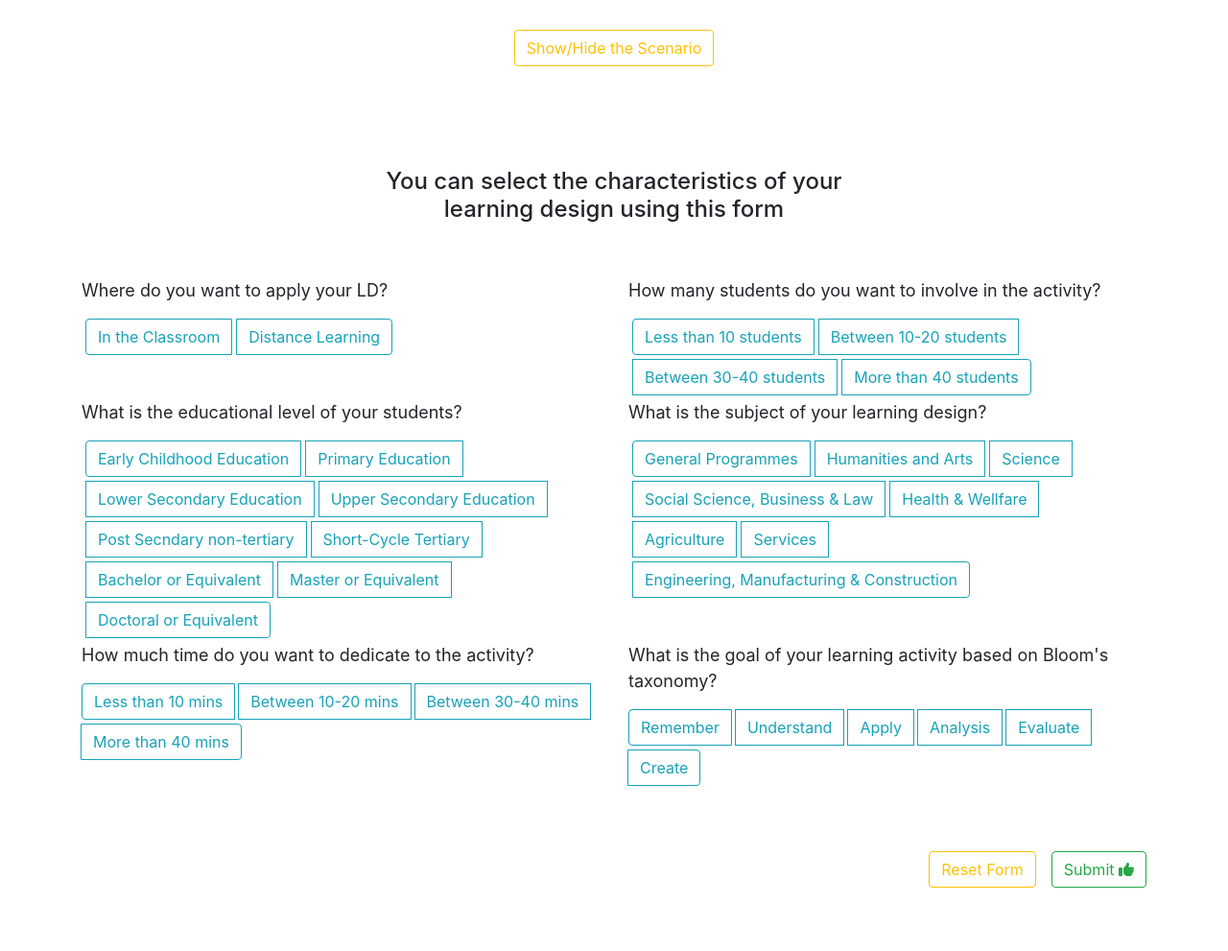
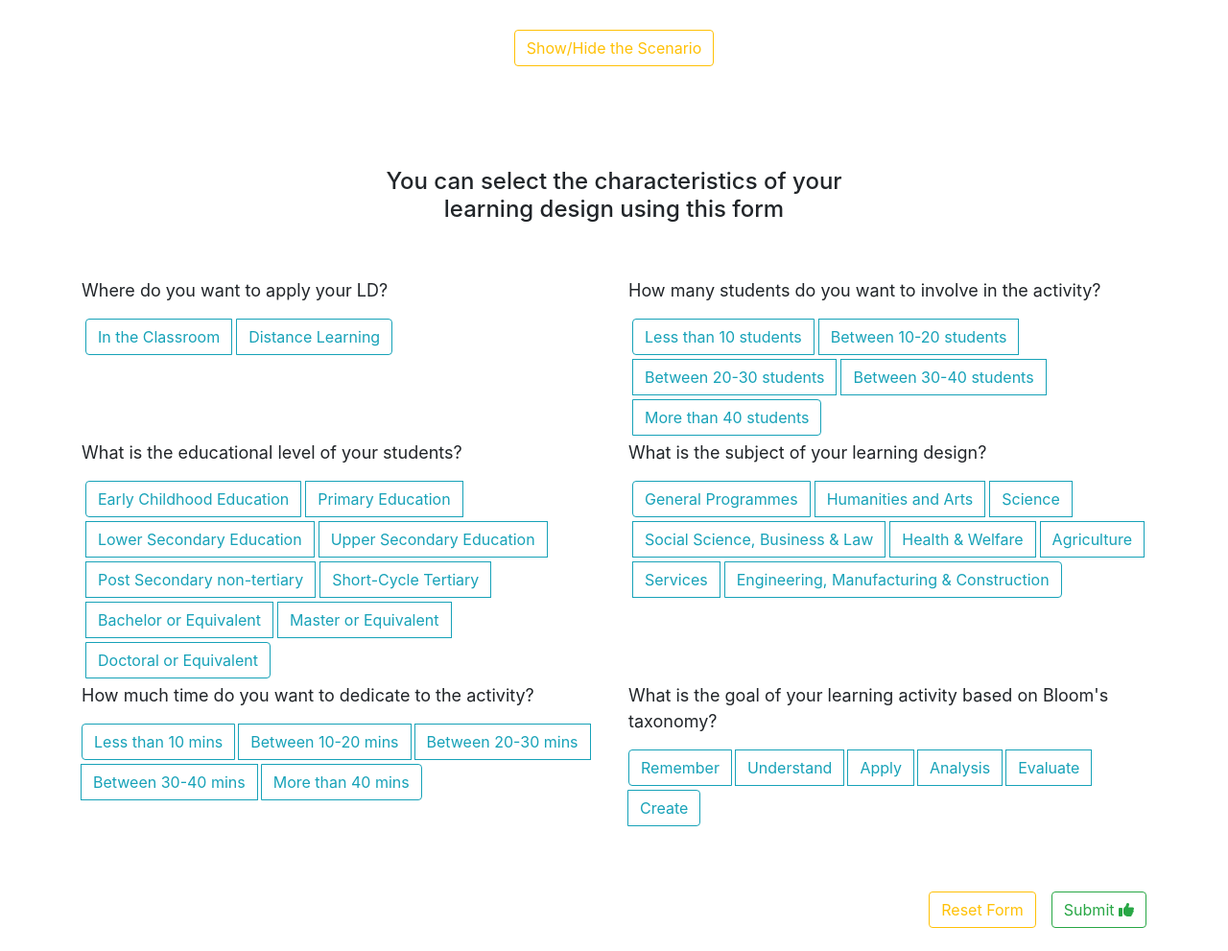
Before and after one commit to Manimit10/experiment-B2-explanation, a plain HTML site: page index.html in a window 1280 px wide. Shown: the part 65-1056 px from the top of the page at 96% size. Before the commit the page ends 1014 px from the top, so only its background shows below. Drawn offline with nearby package versions, Linux system fonts and the light colour scheme.

Commit message:
back button removed from preview pages, 20-30 added

```diff
--- a/index.html
+++ b/index.html
@@ -11,13 +11,13 @@
       integrity="sha384-Gn5384xqQ1aoWXA+058RXPxPg6fy4IWvTNh0E263XmFcJlSAwiGgFAW/dAiS6JXm"
       crossorigin="anonymous"
     />
-    <!-- fontawesome cdn -->
+    <!-- font awesome cdn -->
     <link rel="stylesheet" href="https://cdnjs.cloudflare.com/ajax/libs/font-awesome/4.7.0/css/font-awesome.min.css" />
     <script src="https://kit.fontawesome.com/df1dfdeddd.js" crossorigin="anonymous"></script>
-    <!-- custome css -->
+    <!-- custom css -->
     <link rel="stylesheet" href="styles/styles.css" />
     <link rel="stylesheet" href="tagsInput/tagsinput.css" />
-    <!-- custome javascript -->
+    <!-- custom javascript -->
     <script src="scripts/app.js" defer></script>
     <script src="scripts/formControl.js" defer></script>
     <script src="scripts/resultcontrol.js" defer></script>
@@ -153,6 +153,18 @@
                 />
                 Between 10-20 students
               </label>
+              <!-- added on march 25 -->
+              <label for="student amount" class="btn btn-outline-info ml-1 mb-1">
+                <input
+                  type="radio"
+                  name="student amount"
+                  id="twenty"
+                  autocomplete="off"
+                  value="Between 20-30 students"
+                />
+                Between 20-30 students
+              </label>
+              <!-- end of 25 march -->
               <label for="student amount" class="btn btn-outline-info ml-1 mb-1">
                 <input
                   type="radio"
@@ -228,9 +240,9 @@
                   name="educational level"
                   id="p-sec"
                   autocomplete="off"
-                  value="Post Secndary non-tertiary"
+                  value="Post Secondary non-tertiary"
                 />
-                Post Secndary non-tertiary
+                Post Secondary non-tertiary
               </label>
               <label for="educational level" class="btn btn-outline-info ml-1 mb-1">
                 <input
@@ -295,8 +307,8 @@
                 Social Science, Business & Law
               </label>
               <label for="subject" class="btn btn-outline-info ml-1 mb-1">
-                <input type="radio" name="subject" id="health" autocomplete="off" value="Health & Wellfare" /> Health &
-                Wellfare
+                <input type="radio" name="subject" id="health" autocomplete="off" value="Health & Welfare" /> Health &
+                Welfare
               </label>
               <label for="subject" class="btn btn-outline-info ml-1 mb-1">
                 <input type="radio" name="subject" id="agri" autocomplete="off" value="Agriculture" /> Agriculture
@@ -330,6 +342,12 @@
                 <input type="radio" name="time" id="twenty-t" autocomplete="off" value="Between 10-20 mins" /> Between
                 10-20 mins
               </label>
+              <!-- added on 25 march -->
+              <label for="time" class="btn btn-outline-info mr-1 mb-1">
+                <input type="radio" name="time" id="twenty-t" autocomplete="off" value="Between 20-30 mins" /> Between
+                20-30 mins
+              </label>
+              <!-- end of 25 march -->
               <label for="time" class="btn btn-outline-info mr-1 mb-1">
                 <input type="radio" name="time" id="thirty-t" autocomplete="off" value="Between 30-40 mins" /> Between
                 30-40 mins
@@ -389,7 +407,7 @@
               type="text"
               name="tag"
               id="tag"
-              data-role="tagsinput"
+              data-role="tags input"
               value="problem solving"
               data-toggle="tooltip"
               data-placement="top"
```
Also changed, not shown: Previews/preview1.html (+5 -5 lines), Previews/preview2.html (+5 -5 lines), Previews/preview3.html (+5 -5 lines), Previews/preview4.html (+8 -9 lines), Previews/preview5.html (+5 -5 lines), Previews/preview6.html (+6 -6 lines), result-green.html (+2 -2 lines).
